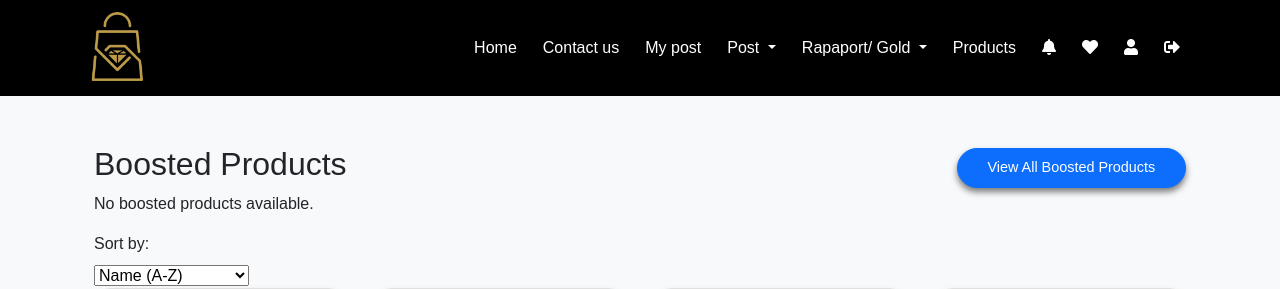
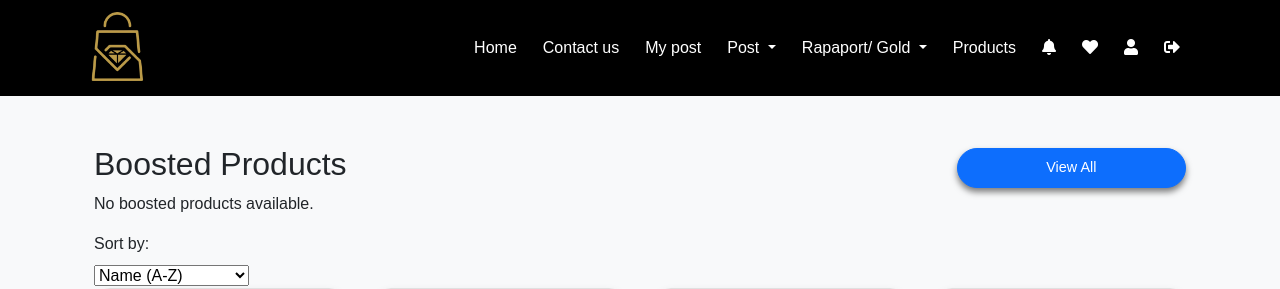
Before and after one commit to christnakh/Gemifylb, a PHP site: page /pages/products.php in a window 1280 px wide. Shown: the top 289 px of the page. Run offline with PHP 8.4, Linux system fonts and the light colour scheme; a user stored in the database is signed in; data comes from the database, SQL or seed files in the repository; data that the repository does not hold is empty; some libraries are stand-ins or nearby versions; some web fonts are replaced.

Commit message:
fixed theb botton of the project

```diff
--- a/pages/products.php
+++ b/pages/products.php
@@ -320,7 +320,7 @@ button.btn-submit:hover {
     <section id="boosted-products">
     <div class="section-header">
         <h2 class="boostedTitle">Boosted Products</h2>
-        <div class="BoostedContainer"><a href="products_boosted.php" class="view-all-btn btn btn-primary">View All Boosted Products</a></div> <br><br>
+        <div class="BoostedContainer"><a href="products_boosted.php" class="view-all-btn btn btn-primary">View All</a></div> <br><br>
     </div>
     <?php if (!empty($boostedProducts)): ?>
         <div class="products">
```
